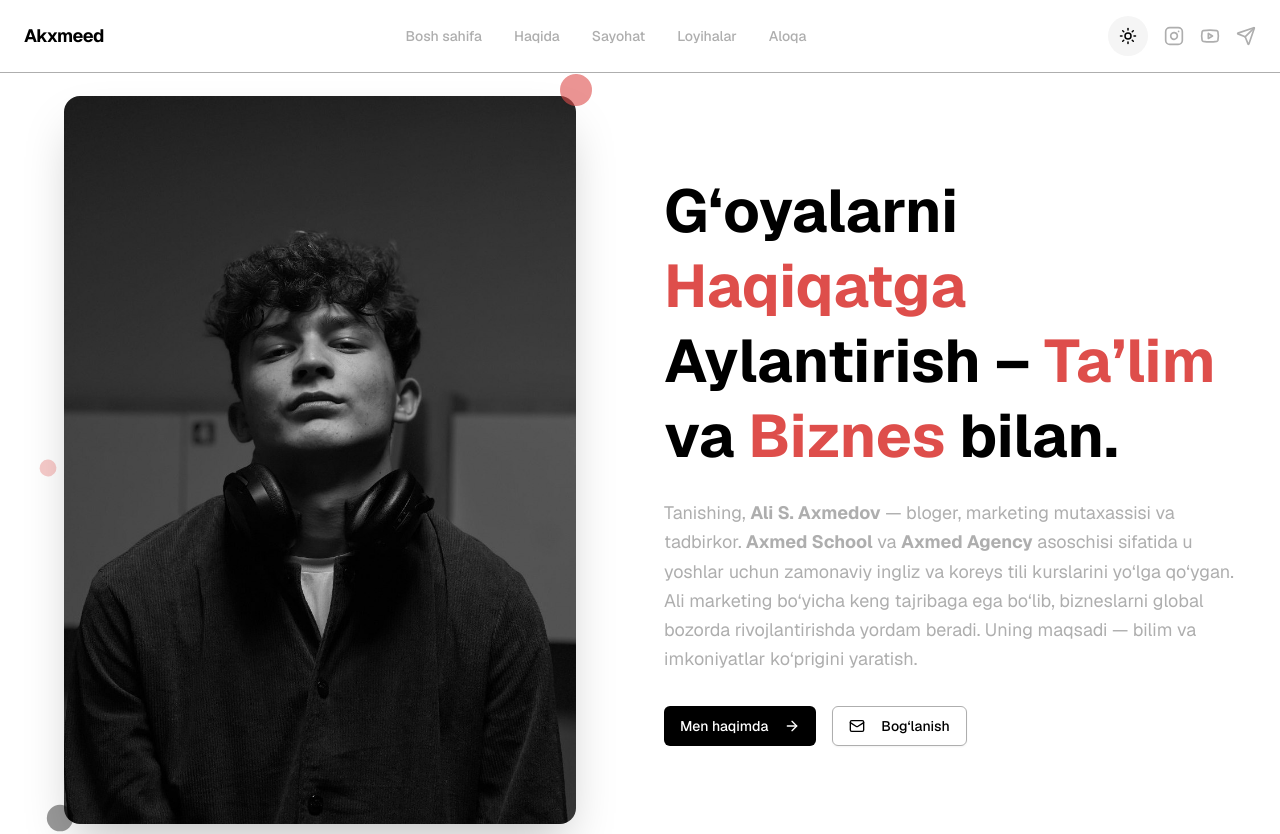
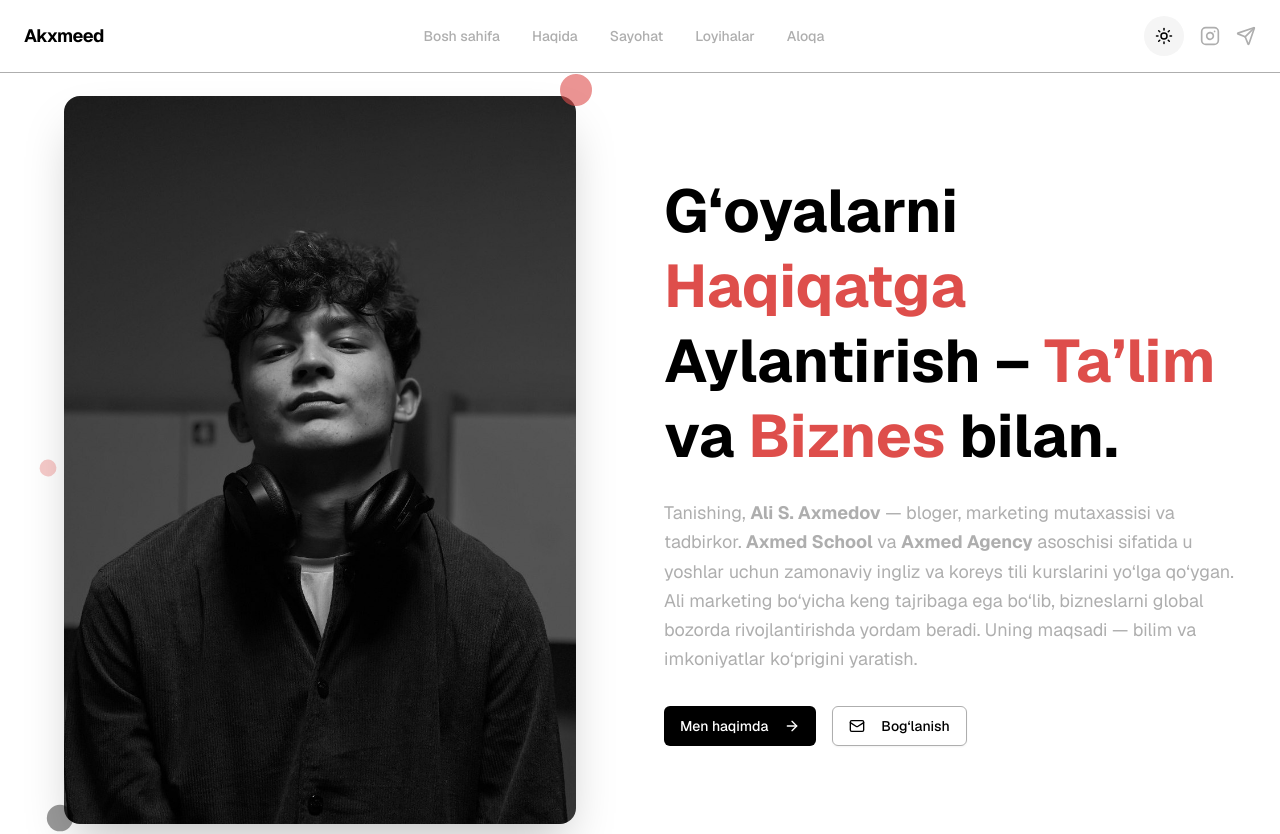
Before and after one commit to SherzodbekDeveloper/akxmeed, a Next.js app: page / in a window 1280 px wide. Shown: the top 834 px of the page. Built offline with nearby package versions, Linux system fonts and the light colour scheme.

Commit message:
Text changed

```diff
--- a/app/page.tsx
+++ b/app/page.tsx
@@ -5,7 +5,7 @@ import TypingAnimation from '@/components/typing-animation'
 import { Button } from "@/components/ui/button"
 import { Card } from '@/components/ui/card'
 import { motion } from "framer-motion"
-import { ArrowRight, Calendar, Instagram, Mail, MapPin, Phone, Send, Users, Youtube } from "lucide-react"
+import { ArrowRight, Calendar, Instagram, Mail, MapPin, Phone, Send, Users } from "lucide-react"
 import Image from "next/image"
 
 
@@ -47,7 +47,6 @@ const contactInfo = [
 const socialLinks = [
   { icon: Instagram, href: "https://www.instagram.com/akxmeed/", label: "Instagram", color: "hover:text-pink-500" },
   { icon: Send, href: "https://t.me/akxmeed", label: "Telegram", color: "hover:text-blue-500" },
-  { icon: Youtube, href: "#", label: "YouTube", color: "hover:text-red-500" },
 ]
 
 
--- a/components/footer.tsx
+++ b/components/footer.tsx
@@ -1,12 +1,10 @@
 "use client"
 import { motion } from "framer-motion"
-import { Instagram, Youtube, Send, Linkedin, Heart } from "lucide-react"
+import { Heart, Instagram, Send } from "lucide-react"
 
 const socialLinks = [
   { icon: Instagram, href: "https://instagram.com/akxmeed", label: "Instagram" },
-  { icon: Youtube, href: "https://youtube.com/", label: "YouTube" },
-  { icon: Send, href: "https://t.me/", label: "Telegram" },
-  { icon: Linkedin, href: "https://linkedin.com/", label: "LinkedIn" },
+  { icon: Send, href: "https://t.me/akxmeed", label: "Telegram" },
 ]
 
 export default function Footer() {
@@ -20,7 +18,6 @@ export default function Footer() {
       <div className="max-w-7xl mx-auto px-4 sm:px-6 py-12">
         <div className="grid grid-cols-1 md:grid-cols-3 gap-8 items-center">
 
-          {/* Logo and Tagline */}
           <div className="text-center md:text-left">
             <h2 className="text-lg font-bold text-foreground">Ali Sakhobovich</h2>
             <p className="text-sm text-muted-foreground mt-1">
@@ -29,7 +26,6 @@ export default function Footer() {
             </p>
           </div>
 
-          {/* Social Links */}
           <div className="flex justify-center space-x-6">
             {socialLinks.map((social) => (
               <motion.a
@@ -47,7 +43,6 @@ export default function Footer() {
             ))}
           </div>
 
-          {/* Copyright */}
           <div className="text-center md:text-right">
             <p className="text-sm text-muted-foreground flex items-center justify-center md:justify-end gap-1">
               Made with <Heart size={14} className="text-accent" /> by Akhmed
--- a/components/navigation.tsx
+++ b/components/navigation.tsx
@@ -17,7 +17,6 @@ const navItems = [
 
 const socialLinks = [
   { icon: Instagram, href: "https://www.instagram.com/akxmeed", label: "Instagram" },
-  { icon: Youtube, href: "#", label: "YouTube" },
   { icon: Send, href: "https://t.me/akxmeed", label: "Telegram" },
 ]
 
```
